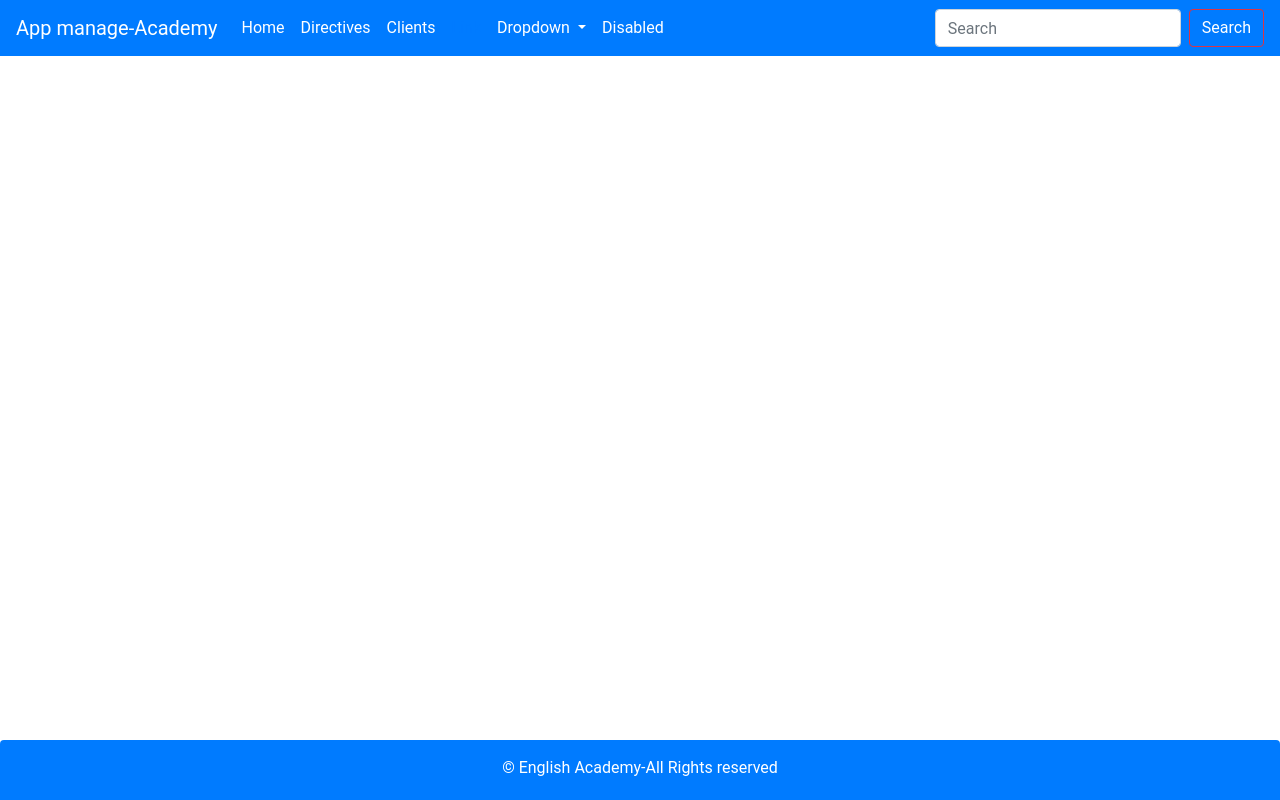
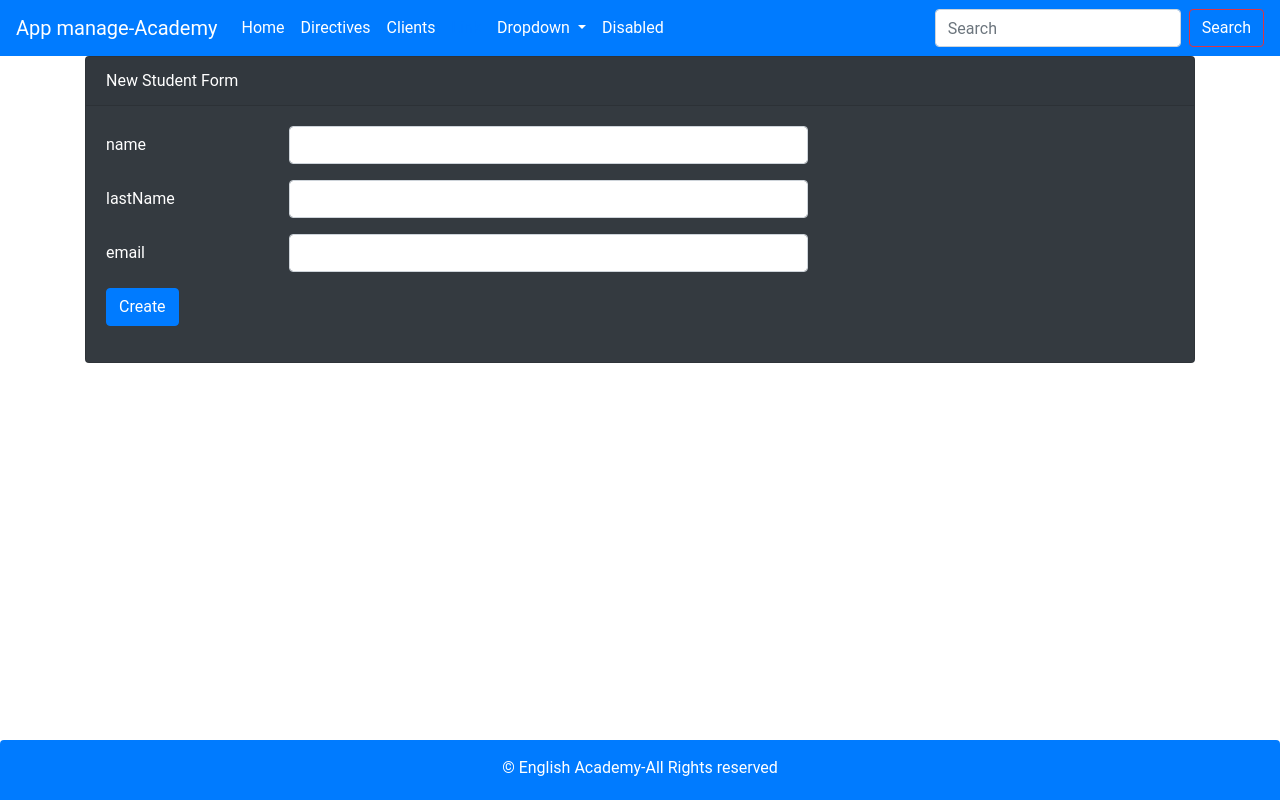
Before and after one commit to Membrive92/Client-app-Angular, an Angular app: page /clients/form in a window 1280 px wide. Before the commit this address led to /. Built offline with nearby package versions, Linux system fonts and the light colour scheme.

Commit message:
Form component created

```diff
--- a/src/app/clients/client.service.ts
+++ b/src/app/clients/client.service.ts
@@ -11,7 +11,7 @@ import {map} from 'rxjs/operators';
 })
 
 export class ClientService {
-  private urlEndPoint:string = 'http://localhost:8080/api/clients';
+  private urlEndPoint = 'http://localhost:8080/api/clients';
 
   constructor(private http: HttpClient) {}
 
@@ -24,6 +24,6 @@ export class ClientService {
     return this.http.get(this.urlEndPoint).pipe(
       map( response => response as Client[])
     );
-    //return of(CLIENTS);
+    // return of(CLIENTS);
   }
 }
--- a/src/app/clients/clients.component.html
+++ b/src/app/clients/clients.component.html
@@ -2,7 +2,9 @@
   <div class="card-header">Clients</div>
   <div class="card-body text-primary">
     <h5 class="card-title">Clients list</h5>
-
+  <div class="my-2 text-left">
+    <button class="btn btn-rounded btn-primary" [routerLink] = "['/clients/form']">Create client</button>
+  </div>
   <table class="table table-bordered table-striped">
     <thead>
     <tr>
--- /dev/null
+++ b/src/app/clients/form.component.html
@@ -0,0 +1,42 @@
+<div class="card bg-dark text-white">
+   <div class="card-header">New Student Form</div>
+   <div class="card-body">
+
+      <form (ngSubmit) = "create()">
+
+
+        <div class="form-group row">
+          <label for="name" class="col-form-label col-sm-2"> name </label>
+            <div class="col-sm-6">
+              <input type="text" class="form-control"  [(ngModel)]="client.name" name="name" >
+            </div>
+        </div>
+
+
+        <div class="form-group row">
+          <label for="last_name" class="col-form-label col-sm-2"> lastName </label>
+            <div class="col-sm-6">
+              <input type="text" class="form-control" [(ngModel)]="client.lastName" name="last_name">
+            </div>
+        </div>
+
+
+        <div class="form-group row">
+          <label for="email" class="col-form-label col-sm-2"> email </label>
+            <div class="col-sm-6">
+              <input type="email" class="form-control" [(ngModel)]="client.email" name="email">
+            </div>
+        </div>
+      </form>
+
+      <div class="form-group row">
+        <div class="col-sm-6">
+          <button class="btn btn-primary" role="button">Create</button>
+        </div>
+
+      </div>
+
+
+   </div>
+
+</div>
--- /dev/null
+++ b/src/app/clients/form.component.ts
@@ -0,0 +1,22 @@
+import { Component, OnInit } from '@angular/core';
+import { Client } from './client';
+import { AppComponent } from '../app.component';
+import { from } from 'rxjs';
+
+@Component({
+  selector: 'app-form',
+  templateUrl: './form.component.html',
+  styleUrls: ['./form.component.css']
+})
+export class FormComponent implements OnInit {
+  public client: Client = new Client();
+  constructor() { }
+
+  ngOnInit(): void {
+  }
+
+  public create(): void {
+ console.log('clicked');
+ console.log(this.client);
+  }
+}
```
Also changed, not shown: src/app/app.module.ts (+7 -4 lines), src/app/clients/form.component.css (added), 1 other file (tests, documents, lock files or other folders).
